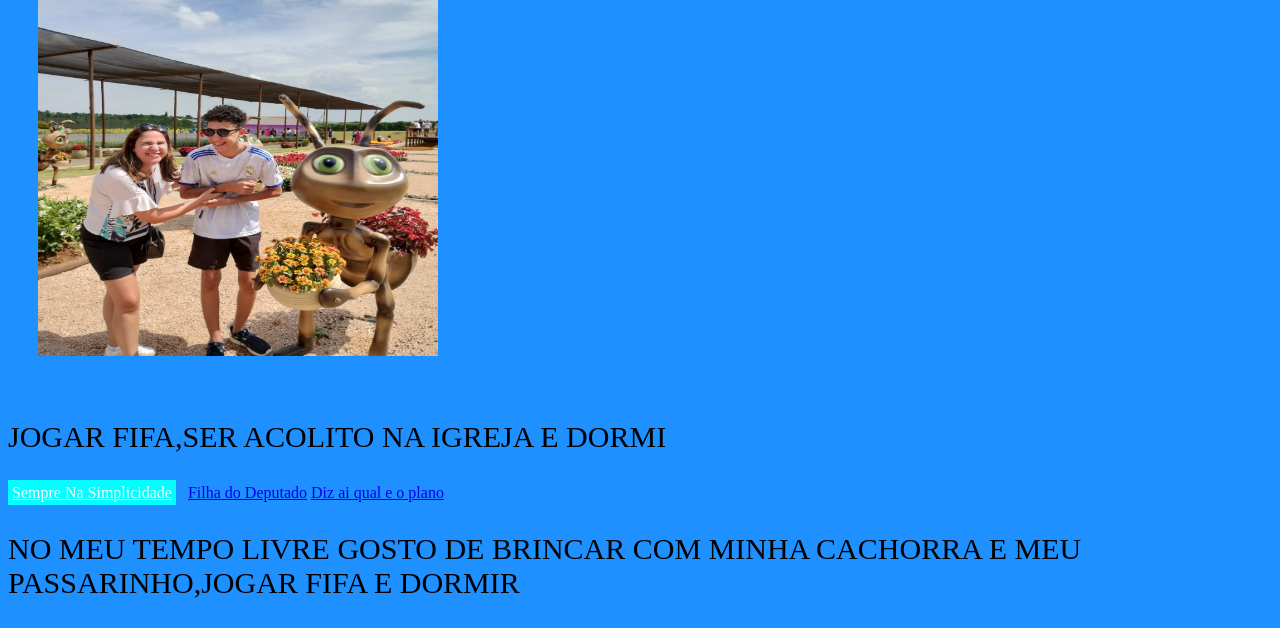
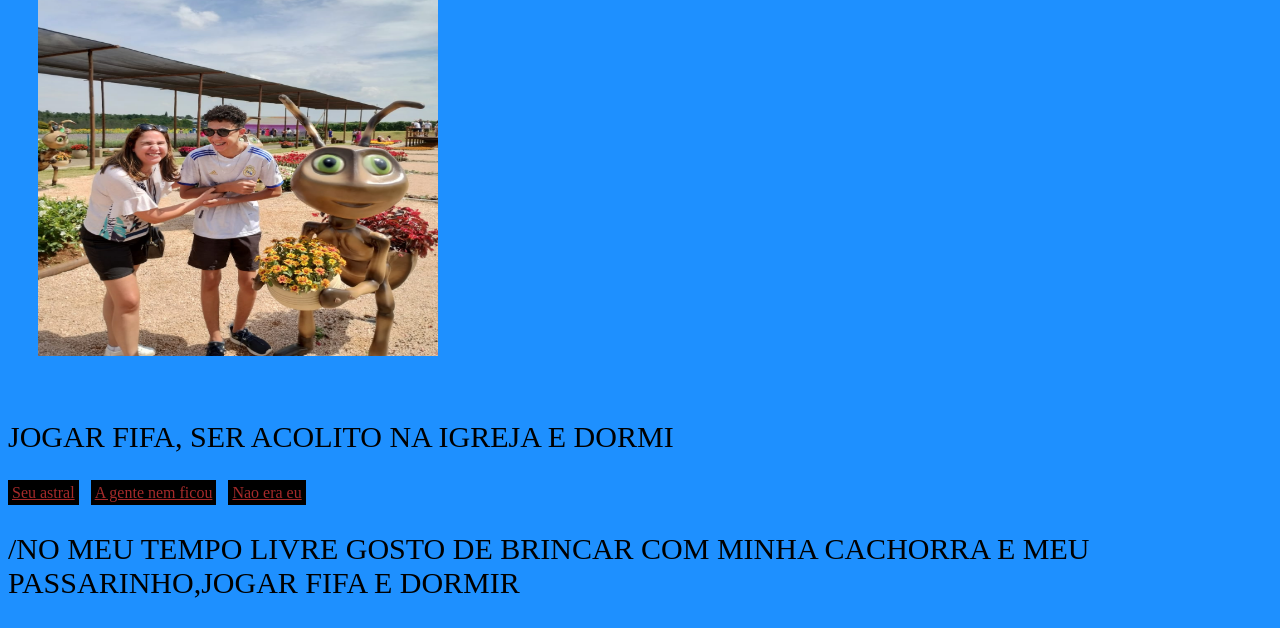
Before and after one commit to carlosgarcia1807/primeiro-site, a plain HTML site: page index.html in a window 1280 px wide. Shown: the part 1222-1850 px from the top of the page. Drawn offline with Linux system fonts and the light colour scheme; grey boxes are pictures that could not be loaded.

Commit message:
mudei as musicas e o css

```diff
--- a/index.html
+++ b/index.html
@@ -16,14 +16,14 @@
         sistemas</p>
     <section class="fotos">
         <img src="imgs/WhatsApp Image 2024-09-03 at 08.24.03.jpeg" alt="">
-        <img src="imgs/WhatsApp Image 2024-09-03 at 08.25.34.jpeg" alt="">
+        <img src="imgs/WhatsApp Image 2024-09-03 at 08.24.01.jpeg" alt="">
         <img src="imgs/WhatsApp Image 2024-09-03 at 08.27.18.jpeg" alt="">
     </section>
-    <p class="site2">Jogar Fifa,ser acolito na igreja e dormi</p>
-    <a class="link" href="https://www.youtube.com/watch?v=I51kJoQ-JQE">Sempre Na Simplicidade</a>
-    <a href="https://www.youtube.com/watch?v=B3BYqZS6lUM&pp=ygUHZnVuayBpZw%3D%3D">Filha do Deputado</a>
-    <a href="https://www.youtube.com/watch?v=1NY-2dZphF0&pp=ygUHZnVuayBpZw%3D%3D">Diz ai qual e o plano</a>
-    <p class="site2">No meu tempo livre gosto de brincar com minha cachorra e meu passarinho,jogar fifa e dormir</p>
+    <p class="site2">Jogar Fifa, ser acolito na igreja e dormi</p>
+    <a class="link" href="https://www.youtube.com/watch?v=SETK2maosQY&pp=ygUOam9yZ2UgZSBtYXRldXM%3D">Seu astral</a>
+    <a class="link" href="https://www.youtube.com/watch?v=xN4YdQtOWs4&pp=ygUOam9yZ2UgZSBtYXRldXM%3D">A gente nem ficou</a>
+    <a class="link" href="https://www.youtube.com/watch?v=hy5V9Wvnatc&pp=ygUKbmFvIGVyYSBldQ%3D%3D">Nao era eu</a>
+    <p class="site2">/No meu tempo livre gosto de brincar com minha cachorra e meu passarinho,jogar fifa e dormir</p>
     <img class="imagem" src="imgs/Atitude67.png" alt="">
     <p class="site2">esse foi um site que eu e meu grupo fez sobre a banda atitude 67</p>
 </body>
--- a/style.css
+++ b/style.css
@@ -18,8 +18,8 @@
 }
 
 .link{
-    background-color: aqua;
-    color: azure;
+    background-color:black;
+    color: brown;
     padding: 4px;
     margin-right: 8px;
 }
```
Also changed, not shown: imgs/WhatsApp Image 2024-09-03 at 08.24.01.jpeg (added).
